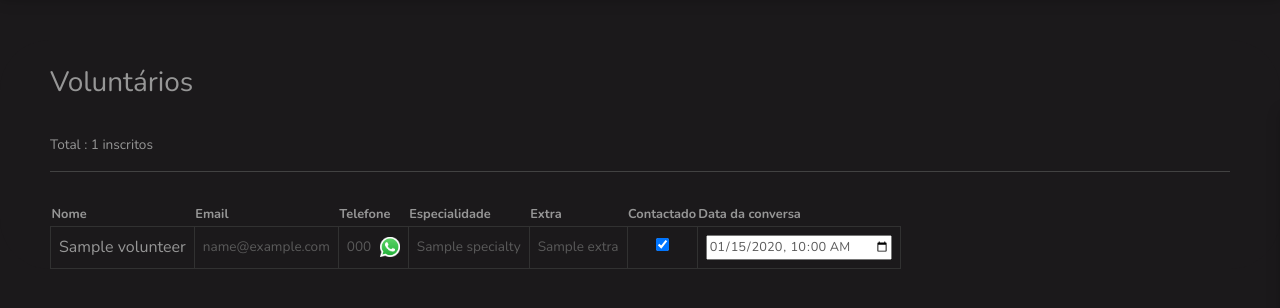
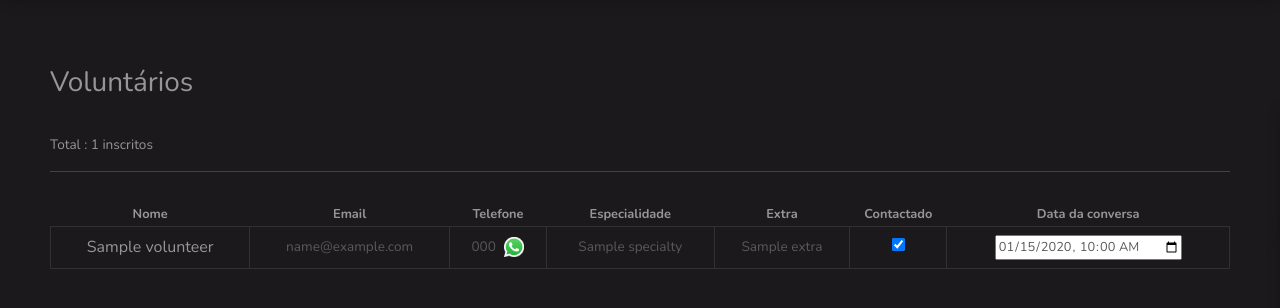
Before and after one commit to Projeto-Lovelace/lovelace, a Symfony app: template templates/admin/volunteers.html.twig in a window 1280 px wide. Shown: the part 90-398 px from the top of the page. Run offline with Twig, Linux system fonts and the light colour scheme; the template is opened without the code that fills it: most values are stand-ins (such as "Sample title", 1, 10 or a date in 2020); some libraries are stand-ins or nearby versions.

Commit message:
Volunteers

```diff
--- a/templates/admin/volunteers.html.twig
+++ b/templates/admin/volunteers.html.twig
@@ -29,9 +29,9 @@
             <div class="separator mb-5"></div>
         </div>
     </div>
-    <div class="row">
-        <div class="col-12">
-            <table class="responsive nowrap">
+    <div class="row d-flex justify-content-center">
+        <div class="col-12" style="overflow-x:auto;">
+            <table class="responsive nowrap col-12 text-center">
                 <thead>
                 <tr>
                     <th>Nome</th>
```
